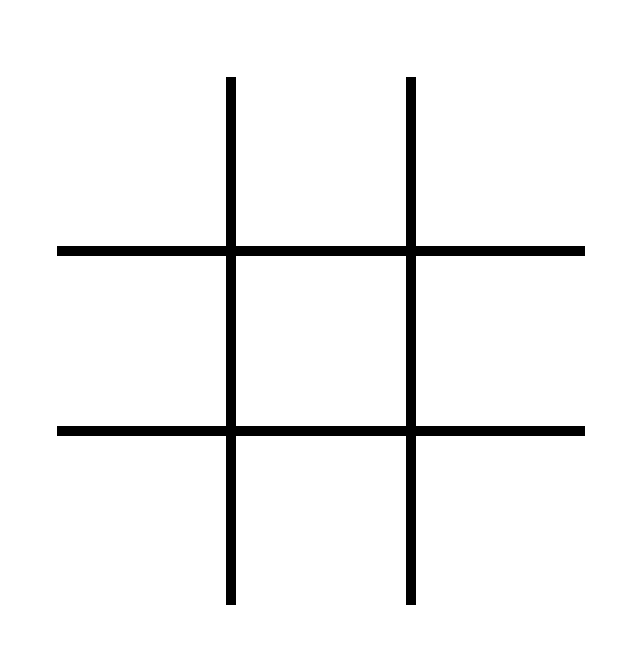
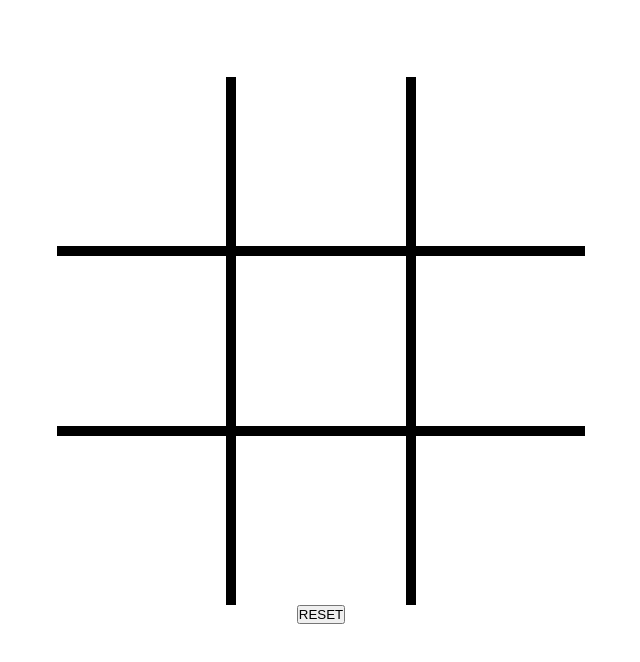
Before and after one commit to IrrationalBoolean/odin-js-tic-tac-toe, a plain HTML site: page index.html in a window 1280 px wide. Shown: the part 40-702 px from the top of the page, without its empty margins (319-959 px from the left). Drawn offline with Linux system fonts and the light colour scheme.

Commit message:
updated reset

```diff
--- a/index.html
+++ b/index.html
@@ -13,6 +13,7 @@
     </div>
     <div class='gameboard'>
     </div>
+    <button id="reset">RESET</button>
     <script src='script.js'></script>
   </body>
 </html>
```
